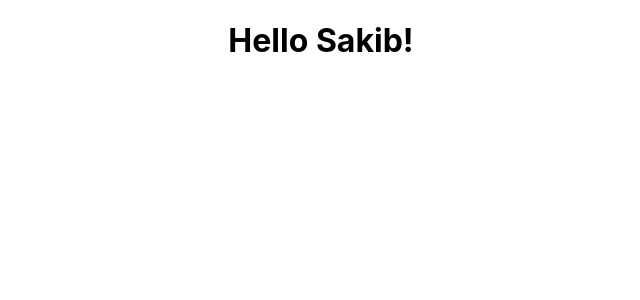
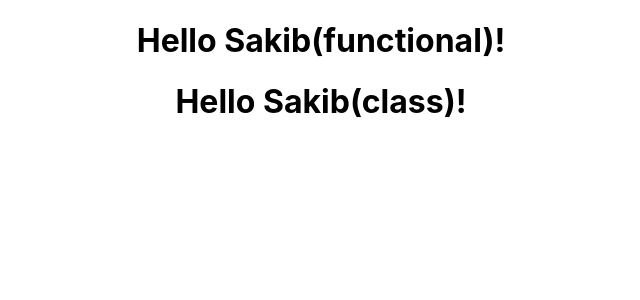
Before and after one commit to sakiib/React-101, a React (Create React App) app in the folder hello-world/: page / in a window 1280 px wide. Shown: the top 300 px of the page, without its empty margins (319-959 px from the left). Built offline with nearby package versions, Linux system fonts and the light colour scheme.

Commit message:
class components #6

```diff
--- a/hello-world/src/App.js
+++ b/hello-world/src/App.js
@@ -2,6 +2,7 @@
 import logo from './logo.svg';
 import './App.css';
 import Greet from './components/Greet';
+import Welcome from './components/Welcome';
 
 function App() {
   return (
@@ -9,6 +10,7 @@
       {/* <Greet> </Greet> */}
       {/* same as above, with a self closing as there's nothing inside it */}
       <Greet />
+      <Welcome />
     </div>
   );
 }
--- a/hello-world/src/components/Greet.js
+++ b/hello-world/src/components/Greet.js
@@ -12,7 +12,7 @@
 
 // same thing as above
 
-const Greet = () => <h1> Hello Sakib! </h1>
+const Greet = () => <h1> Hello Sakib(functional)! </h1>
 
 // exporting as default enables us to import it by any name
 // other one is constant
--- /dev/null
+++ b/hello-world/src/components/Welcome.js
@@ -0,0 +1,9 @@
+import React, { Component } from 'react';
+
+class Welcome extends Component {
+    render() {
+        return <h1> Hello Sakib(class)! </h1>
+    }
+}
+
+export default Welcome;
```
